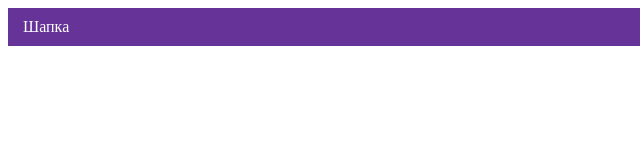
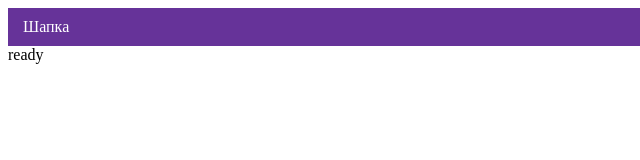
Before and after one commit to somatyx/2545801-cat-energy-32, a plain HTML site: page index.html in a window 1280 px wide. Shown: the full height of the page, 0-640 px from the left. Drawn offline with Linux system fonts and the light colour scheme.

Commit message:
Deploying to gh-pages from @ somatyx/2545801-cat-energy-32@8cf1e41b23890fe01f6b759589fc08b104a18a90 🚀

```diff
--- a/index.html
+++ b/index.html
@@ -1 +1 @@
-<!DOCTYPE html><html class="page" lang="ru"><head><meta charset="UTF-8"><title>Название проекта</title><meta name="viewport" content="width=device-width,initial-scale=1"><link rel="stylesheet" href="styles/styles.css"><script src="scripts/index.js" defer="defer"></script></head><body class="page__body"><header class="header">Шапка</header></body></html>
+<!DOCTYPE html><html class="page" lang="ru"><head><meta charset="UTF-8"><title>Название проекта</title><meta name="viewport" content="width=device-width,initial-scale=1"><link rel="stylesheet" href="styles/styles.css"><script src="scripts/index.js" defer="defer"></script></head><body class="page__body"><header class="header">Шапка</header>ready</body></html>
```
